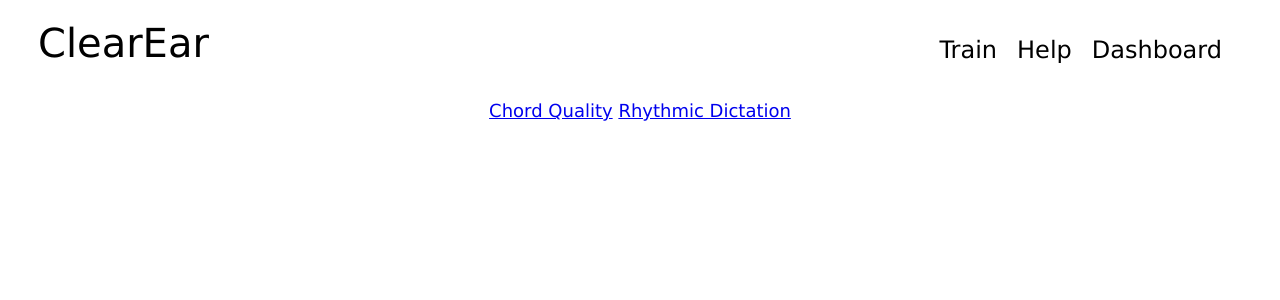
After one commit to choudhary-archit/clearear, a Django app: page /ear_training/ in a window 1280 px wide. The commit adds this page. Shown: the top 300 px of the page. Run offline with Django 4.2, Linux system fonts and the light colour scheme.

Commit message:
New landing page for training exercises (also play -> train)

```diff
--- a/core/templates/core/base.html
+++ b/core/templates/core/base.html
@@ -15,7 +15,7 @@
             <nav>
                 <div class="logo"><a href="{% url 'core:home' %}">ClearEar</a></div>
                 <ul class="nav-links">
-                    <li><a href="{% url 'ear_training:chord_quality' %}">Play</a></li>
+                    <li><a href="{% url 'ear_training:home' %}">Train</a></li>
                     <li><a href="{% url 'ear_training:help' %}">Help</a></li>
                     <li><a href="#">Dashboard</a></li>
                 </ul>
--- /dev/null
+++ b/ear_training/templates/ear_training/train_home.html
@@ -0,0 +1,14 @@
+{% extends 'core/base.html' %}
+
+{% block title %}
+<title>Train</title>
+{% endblock %}
+
+{% block content %}
+
+<p>
+    <a href="{% url 'ear_training:chord_quality' %}">Chord Quality</a>
+    <a href="{% url 'ear_training:rhythmic_dictation' %}">Rhythmic Dictation</a>
+</p>
+
+{% endblock %}
--- a/ear_training/urls.py
+++ b/ear_training/urls.py
@@ -4,6 +4,8 @@ from . import views
 
 app_name = 'ear_training'
 urlpatterns = [
+    path('', views.home, name='home'),
+    path('help/', views.help, name='help'),
     path('chord_quality/', views.chord_quality, name='chord_quality'),
-    path('help/', views.help, name='help')
+    path('rhythmic_dictation/', views.rhythmic_dictation, name='rhythmic_dictation'),
 ]
--- a/ear_training/views.py
+++ b/ear_training/views.py
@@ -1,9 +1,17 @@
 from django.shortcuts import render
 
-# Create your views here.
+
+def home(request):
+    return render(request, 'ear_training/train_home.html')
+
+
+def help(request):
+    return render(request, 'ear_training/help.html')
+
+
 def chord_quality(request):
     return render(request, 'ear_training/chord_quality.html')
 
 
-def help(request):
-    return render(request, 'ear_training/help.html')
+def rhythmic_dictation(request):
+    return render(request, 'ear_training/rhythmic_dictation.html')
```
Also changed, not shown: ear_training/templates/ear_training/rhythmic_dictation.html (added, +13 -0 lines).
